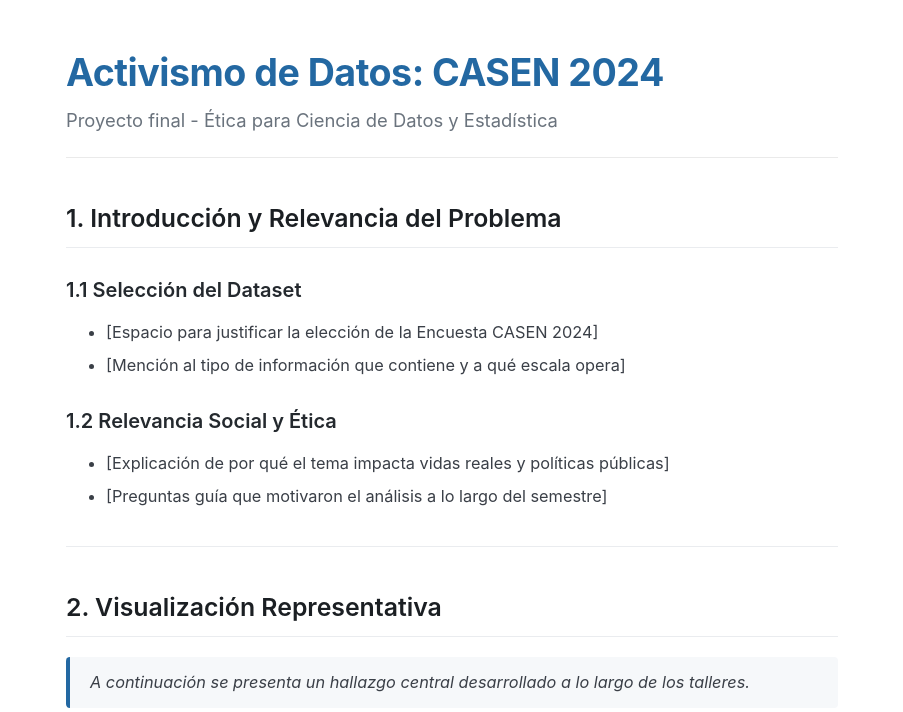
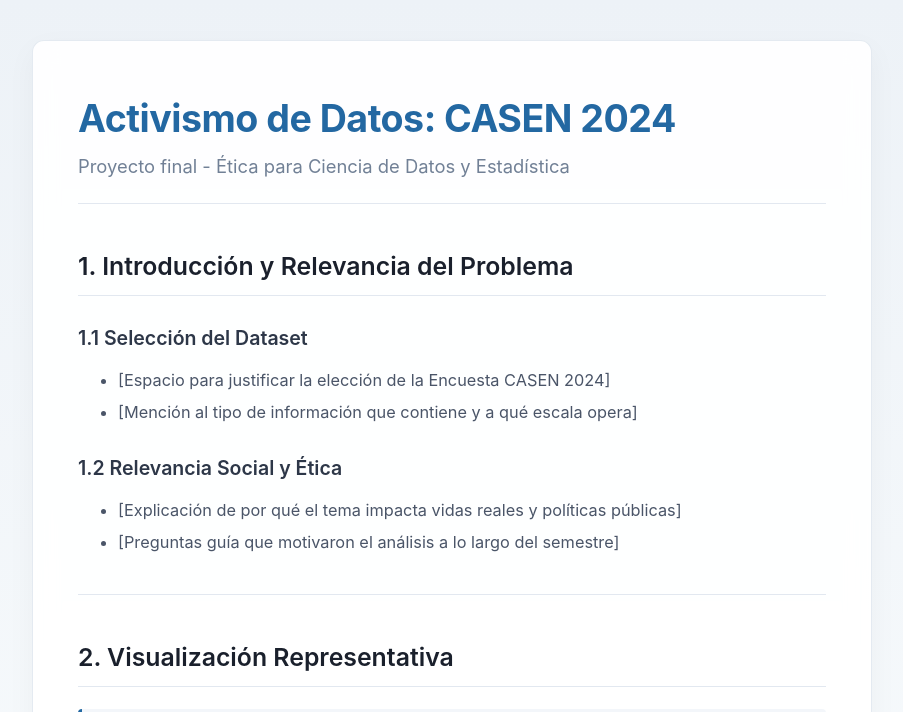
Before and after one commit to javibascur/Proyecto-casen-etica, a Jekyll site: the page built from index.md, in a window 1280 px wide. Shown: the top 712 px of the page, without its empty margins (188-1091 px from the left). Built offline with Jekyll 4.4.1, drawn with Linux system fonts in a browser that asks for light colours; our own code applies the rules of GitHub Pages for plain Markdown files; grey boxes are pictures that could not be loaded.

Commit message:
Estilo visual: fondo traslucido clarito con tarjeta elegante y formal

```diff
--- a/_layouts/default.html
+++ b/_layouts/default.html
@@ -11,20 +11,30 @@
     body {
       font-family: -apple-system, BlinkMacSystemFont, "Segoe UI", Roboto, "Helvetica Neue", Arial, sans-serif;
       line-height: 1.65;
-      color: #333333;
-      background-color: #ffffff;
+      color: #2d3748;
+      /* Fondo base sutil y formal en tonos gris-azulados muy claros */
+      background: linear-gradient(180deg, #edf2f7 0%, #f7fafc 100%);
+      background-attachment: fixed;
       margin: 0;
-      padding: 0;
+      padding: 40px 16px;
+      min-height: 100vh;
     }
     .container {
-      max-width: 820px;
+      max-width: 840px;
       margin: 0 auto;
-      padding: 50px 24px 70px 24px;
+      padding: 55px 45px 75px 45px;
+      /* Contenedor traslúcido tipo cristal esmerilado (frosted glass) */
+      background: rgba(255, 255, 255, 0.92);
+      backdrop-filter: blur(12px);
+      -webkit-backdrop-filter: blur(12px);
+      border-radius: 12px;
+      border: 1px solid rgba(226, 232, 240, 0.9);
+      box-shadow: 0 10px 30px rgba(0, 0, 0, 0.04), 0 1px 3px rgba(0, 0, 0, 0.02);
     }
     header.site-header {
       margin-bottom: 35px;
       padding-bottom: 22px;
-      border-bottom: 1px solid #eaeaea;
+      border-bottom: 1px solid #e2e8f0;
     }
     header.site-header h1 {
       font-size: 2.35rem;
@@ -36,23 +46,23 @@
     }
     header.site-header p.subtitle {
       font-size: 1.15rem;
-      color: #6a737d;
+      color: #718096;
       margin: 0;
       font-weight: 400;
     }
     h2 {
       font-size: 1.55rem;
       font-weight: 600;
-      color: #1b1f23;
-      margin-top: 40px;
+      color: #1a202c;
+      margin-top: 42px;
       margin-bottom: 16px;
-      border-bottom: 1px solid #eaecef;
+      border-bottom: 1px solid #e2e8f0;
       padding-bottom: 8px;
     }
     h3 {
-      font-size: 1.25rem;
+      font-size: 1.22rem;
       font-weight: 600;
-      color: #24292e;
+      color: #2d3748;
       margin-top: 26px;
       margin-bottom: 12px;
     }
@@ -60,16 +70,16 @@
       margin-top: 0;
       margin-bottom: 18px;
       font-size: 1.02rem;
-      color: #3a3f47;
+      color: #4a5568;
     }
     li {
       margin-bottom: 6px;
     }
     blockquote {
-      margin: 20px 0;
-      padding: 12px 20px;
-      color: #4b525d;
-      background-color: #f6f8fa;
+      margin: 22px 0;
+      padding: 14px 20px;
+      color: #4a5568;
+      background-color: rgba(237, 242, 247, 0.65);
       border-left: 4px solid #2368a2;
       border-radius: 4px;
     }
@@ -78,9 +88,9 @@
     }
     hr {
       height: 1px;
-      background-color: #eaecef;
+      background-color: #e2e8f0;
       border: none;
-      margin: 36px 0;
+      margin: 38px 0;
     }
     a {
       color: #2368a2;
@@ -92,17 +102,31 @@
     img {
       max-width: 100%;
       height: auto;
-      border-radius: 6px;
+      border-radius: 8px;
       display: block;
       margin: 24px auto;
-      border: 1px solid #eaecef;
+      border: 1px solid #e2e8f0;
+      box-shadow: 0 4px 12px rgba(0, 0, 0, 0.05);
     }
     code {
       font-family: Consolas, "Liberation Mono", Menlo, Courier, monospace;
       font-size: 0.9em;
-      background-color: #f6f8fa;
+      background-color: #edf2f7;
       padding: 2px 5px;
       border-radius: 3px;
+    }
+    /* Adaptabilidad a pantallas pequeñas */
+    @media (max-width: 650px) {
+      body {
+        padding: 16px 8px;
+      }
+      .container {
+        padding: 30px 20px 45px 20px;
+        border-radius: 8px;
+      }
+      header.site-header h1 {
+        font-size: 1.85rem;
+      }
     }
   </style>
 </head>
```
